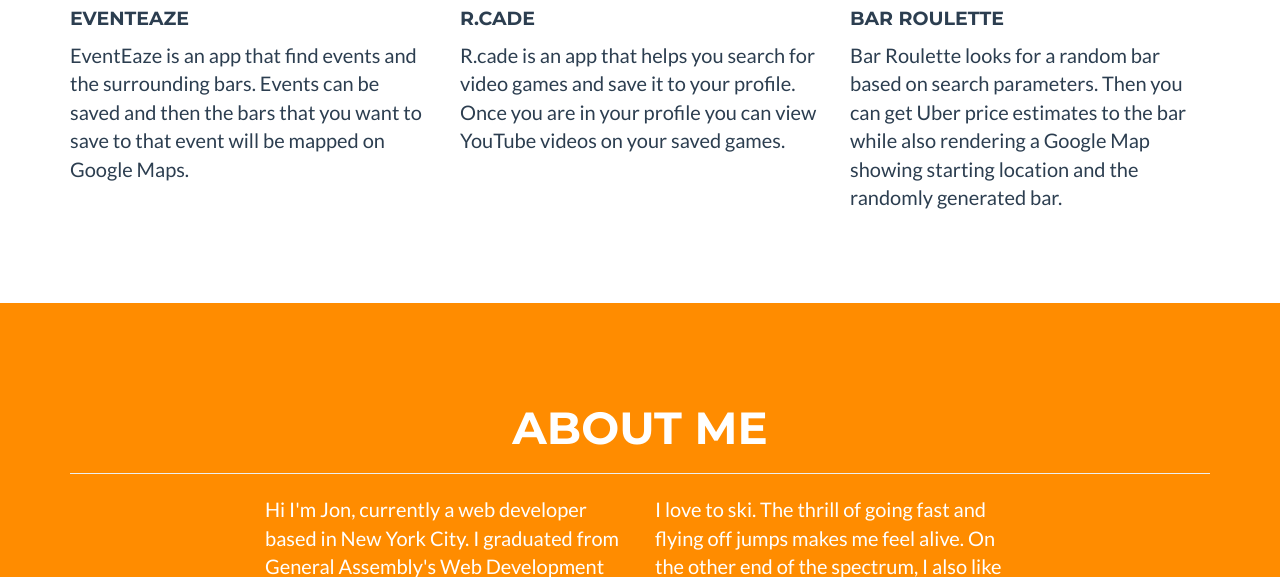
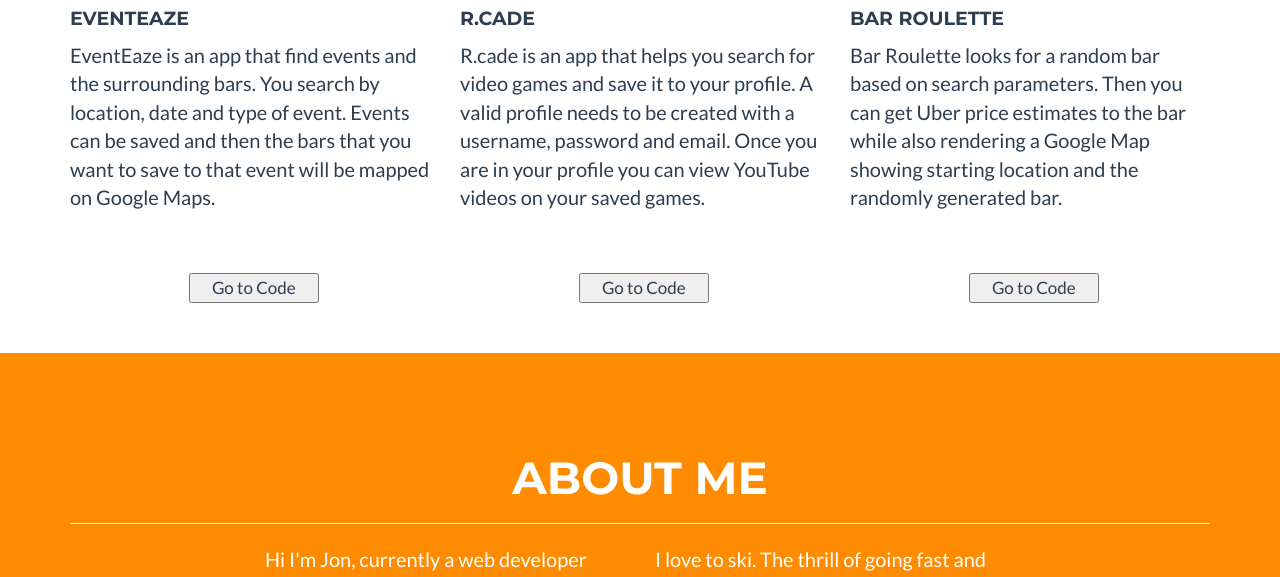
Before and after one commit to bdelo/old-personal-site, a PHP site: page / in a window 1280 px wide. Shown: the part 1266-1843 px from the top of the page. Run offline with PHP 8.4, Linux system fonts and the light colour scheme; some libraries are stand-ins or nearby versions.

Commit message:
changed eventeaze pic

```diff
--- a/css/freelancer.css
+++ b/css/freelancer.css
@@ -150,6 +150,14 @@ header .intro-text .skills {
         font-size: 1.5em;
     }
 }
+
+.code-button {
+    margin-left: 33%;
+    margin-bottom: 20px;
+    font-size: 17px;
+    width: 130px;
+}
+
 
 .navbar {
     text-transform: uppercase;
--- a/index.html
+++ b/index.html
@@ -102,10 +102,12 @@
                                 <i class="fa fa-arrow-right fa-3x"></i>
                             </div>
                         </div>
-                        <img src="http://i.imgur.com/H6UeYIr.png?1" class="img-responsive" alt="" height="500" width="900">
+                        <!-- <img src="http://i.imgur.com/H6UeYIr.png?1" class="img-responsive" alt="" height="500" width="900"> -->
+                        <img src="http://i.imgur.com/0lewjkn.png" class="img-responsive" alt="" height="500" width="900">
                     </a>
                     <h4>EventEaze</h4>
-                    <p> EventEaze is an app that find events and the surrounding bars. Events can be saved and then the bars that you want to save to that event will be mapped on Google Maps.</p>
+                    <p> EventEaze is an app that find events and the surrounding bars. You search by location, date and type of event. Events can be saved and then the bars that you want to save to that event will be mapped on Google Maps. </p>
+                    <button type="button" class= "code-button" value="Open Window" onclick="window.open('https://github.com/miketrumpf/event_eaze')">Go to Code</button>
                 </div>
                 <div class="col-sm-4 portfolio-item">
                     <a href="http://frozen-dusk-6912.herokuapp.com/" class="portfolio-link" data-toggle="modal">
@@ -117,7 +119,8 @@
                         <img src="http://i.imgur.com/uGF1gKS.png?1" class="img-responsive" alt="">
                     </a>
                     <h4>R.Cade</h4>
-                    <p>R.cade is an app that helps you search for video games and save it to your profile.  Once you are in your profile you can view YouTube videos on your saved games.</p>
+                    <p>R.cade is an app that helps you search for video games and save it to your profile. A valid profile needs to be created with a username, password and email. Once you are in your profile you can view YouTube videos on your saved games.</p>
+                    <button type="button" class= "code-button" value="Open Window" onclick="window.open('https://github.com/jon-eng/videogame')">Go to Code</button>
                 </div>
                 <div class="col-sm-4 portfolio-item">
                     <a href="http://barroulette.herokuapp.com" class="portfolio-link" data-toggle="modal">
@@ -130,6 +133,7 @@
                     </a>
                     <h4>Bar Roulette</h4>
                     <p>Bar Roulette looks for a random bar based on search parameters. Then you can get Uber price estimates to the bar while also rendering a Google Map showing starting location and the randomly generated bar.</p>
+                    <button type="button" class= "code-button" value="Open Window" onclick="window.open('https://github.com/jon-eng/bar_roulette_app')">Go to Code</button>
                 </div>
 <!--                 <div class="col-sm-4 portfolio-item">
                     <a href="#portfolioModal4" class="portfolio-link" data-toggle="modal">
```
Also changed, not shown: css/bootstrap.css.
